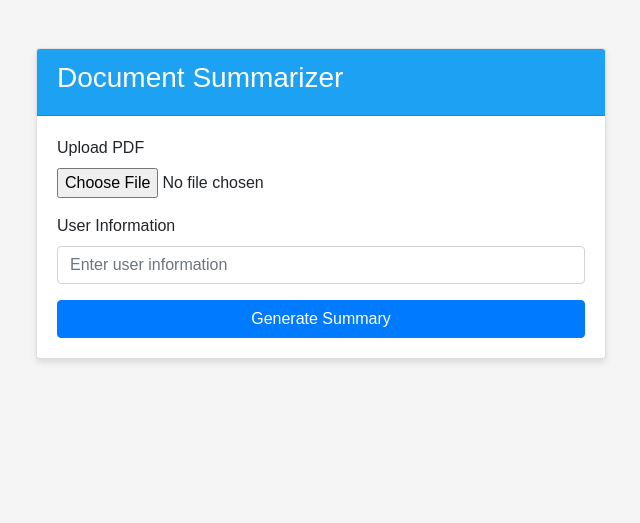
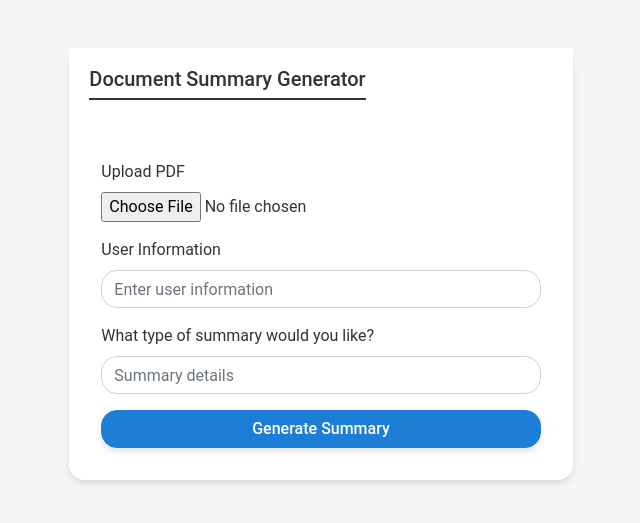
Before and after one commit to JGKing88/document_summarizer, a Flask app: page / in a window 1280 px wide. Shown: the top 523 px of the page, without its empty margins (319-959 px from the left). Run offline with Flask 3, Linux system fonts and the light colour scheme; some libraries are stand-ins or nearby versions.

Commit message:
ds update

```diff
--- a/ds/app.py
+++ b/ds/app.py
@@ -6,6 +6,12 @@ from io import BytesIO
 from transformers import GPTJForCausalLM, AutoTokenizer
 import torch
 
+import os
+import openai
+from dotenv import load_dotenv
+load_dotenv()
+
+openai.api_key = os.getenv("OPENAI_API_KEY")
 
 app = Flask(__name__)
 CORS(app)
@@ -18,13 +24,14 @@ def index():
 def upload_pdf():
     uploaded_file = request.files['pdf_file']
     user_information = request.form['user_information']
+    summary_details = request.form['summary_details']
 
     # Process the PDF and user_information to generate a summary
-    summary = process_pdf_and_user_information(uploaded_file, user_information)
+    summary = process_pdf_and_user_information(uploaded_file, user_information, summary_details)
 
     return jsonify({'summary': summary})
 
-def process_pdf_and_user_information(uploaded_file, user_information):
+def process_pdf_and_user_information(uploaded_file, user_information="", summary_details=""):
     # Placeholder function for processing the PDF and user_information
     # You can implement your own summary generation logic here
     # pdf = pdftotext.PDF(uploaded_file)
@@ -37,18 +44,48 @@ def process_pdf_and_user_information(uploaded_file, user_information):
     # final_text = "\n".join(corrected_string)
     # #print(final_text)
     # #print(s)
-    # print("Enter any relevant information you think is important for the model to know in order to summarize your text (age, demographics, English reading experience/levels):")
-    # demographic = input()
-    # model = GPTJForCausalLM.from_pretrained("EleutherAI/gpt-j-6B", revision="float16", torch_dtype=torch.float16, low_cpu_mem_usage=True)
-    # tokenizer = AutoTokenizer.from_pretrained("EleutherAI/gpt-j-6B")
-    # context = """You will be given an article and some demographic information about a reader. Summarize the article in a way that a user of this demographic finds easy to understand. Demographics: """ + demographic + """ \n Article: """+ final_text + """ Now generate the article summary: """
 
-    # input_ids = tokenizer(context, return_tensors="pt").input_ids
-    # gen_tokens = model.generate(input_ids, do_sample=True, temperature=0.9, max_length=100,)
-    # gen_text = tokenizer.batch_decode(gen_tokens)[0]
-    # print(gen_text)
-    gen_text = "This is a placeholder summary."
-    return gen_text
+    # document = ""
+
+    # prompt_prompt = "Generate a prompt that tells ChatGPT to generate a summary of the following document for this type of user: " + user_information + " and this type of summary: " + summary_details
+    # prompt = openai.ChatCompletion.create(
+    #     model="gpt-4",
+    #     messages=[
+    #             {"role": "user", "content": prompt_prompt},
+    #         ],
+    #     temperature=0.2, #[0,2] higher values are more random (want low randomnes)
+    #     max_tokens=64,
+    # )
+
+    # response = openai.ChatCompletion.create(
+    #     model="gpt-4",
+    #     messages=[
+    #             {"role": "user", "content": prompt.choices[0].message.content + "\n" + document},
+    #         ],
+    #     temperature=0.7, #higher values are more random
+    #     max_tokens=64,
+    #     frequency_penalty=0.0, #[-2, 2] Positive values decrease the model's likelihood to repeat the same line verbatim.
+    #     presence_penalty=-1.0 #[-2, 2] Positive values increase the model's likelihood to talk about new topics.
+    # )
+
+    # gen_text = response.choices[0].message.content
+
+
+    # context = user_information + summary_details
+    # document = ""
+    # response = openai.ChatCompletion.create(
+    #     model="gpt-4",
+    #     messages=[
+    #             {"role": "system", "content": "You are a summarizer. Summarize the next document with the following context: " + context},
+    #             {"role": "user", "content": document}
+    #         ],
+    #     temperature=0.7, #higher values are more random
+    #     max_tokens=64,
+    #     frequency_penalty=0.0, #[-2, 2] Positive values decrease the model's likelihood to repeat the same line verbatim.
+    #     presence_penalty=-1.0 #[-2, 2] Positive values increase the model's likelihood to talk about new topics.
+    # )
+
+    return "Jupiter is the fifth planet from the Sun and the largest in the Solar System. It is a gas giant with a mass one-thousandth that of the Sun, but two-and-a-half times that of all the other planets in the Solar System combined. Jupiter is one of the brightest objects visible to the naked eye in the night sky, and has been known to ancient civilizations since before recorded history. It is named after the Roman god Jupiter.[19] When viewed from Earth, Jupiter can be bright enough for its reflected light to cast visible shadows,[20] and is on average the third-brightest natural object in the night sky after the Moon and Venus"
 
 if __name__ == '__main__':
     app.run(debug=True)
--- a/ds/static/css/styles.css
+++ b/ds/static/css/styles.css
@@ -1,4 +1,105 @@
 body {
+    font-family: 'Roboto', sans-serif;
+    background-color: #f5f5f5;
+    color: #333;
+}
+
+.container {
+    max-width: 800px;
+}
+
+.card {
+    border: none;
+    box-shadow: 0 4px 6px rgba(0, 0, 0, 0.1);
+    border-radius: 1rem;
+}
+
+.card-header {
+    background-color: #ffffff;
+    border-bottom: none;
+    font-weight: 500;
+    font-size: 1.25rem;
+    border-radius: 1rem 1rem 0 0;
+}
+
+.card-body {
+    background-color: #ffffff;
+    padding: 2rem;
+    border-radius: 0 0 1rem 1rem;
+    overflow-wrap: break-word;
+    overflow-x: clip;
+}
+
+.scrollable-content {
+    height: 200px;
+    overflow-y: scroll;
+    overflow-x: hidden;
+    word-wrap: break-word;
+    padding-right: 15px;
+}
+
+.btn {
+    font-weight: 500;
+    border-radius: 1rem;
+    box-shadow: 0 4px 6px rgba(0, 0, 0, 0.1);
+}
+
+.btn-primary {
+    background-color: #1c7ed6;
+    border-color: #1c7ed6;
+}
+
+.btn-primary:hover {
+    background-color: #1971c2;
+    border-color: #1971c2;
+}
+
+.input-group-text {
+    font-weight: 500;
+    border-radius: 1rem;
+}
+
+.form-control {
+    border-radius: 1rem;
+}
+
+.spinner-border {
+    width: 2rem;
+    height: 2rem;
+}
+
+.title-container {
+    display: inline-block;
+    padding: 0.25rem 0;
+    border-bottom: 2px solid #333;
+    margin-bottom: 1rem;
+}
+
+@media (prefers-color-scheme: dark) {
+    body {
+        background-color: #333;
+        color: #f5f5f5;
+    }
+
+    .card {
+        background-color: #434343;
+    }
+
+    .card-header {
+        background-color: #434343;
+    }
+
+    .card-body {
+        background-color: #434343;
+    }
+
+    .title-container {
+        border-color: #f5f5f5;
+    }
+}
+
+
+/* body {
     font-family: Arial, sans-serif;
     background-color: #f5f5f5;
     margin: 0;
@@ -13,6 +114,13 @@ body {
 .card {
     box-shadow: 0 4px 6px rgba(0, 0, 0, 0.1);
 }
+.scrollable-content {
+    height: 200px;
+    overflow-y: scroll;
+    overflow-x: hidden;
+    word-wrap: break-word;
+    padding-right: 15px;
+}
 
 .card-header {
     background-color: #1da1f2;
@@ -26,4 +134,4 @@ button {
 
 input[type="file"] {
     cursor: pointer;
-}
+} */
--- a/ds/static/js/app.js
+++ b/ds/static/js/app.js
@@ -3,6 +3,7 @@ document.getElementById('upload-form').addEventListener('submit', async (e) => {
 
     const pdfFile = document.getElementById('pdf_file').files[0];
     const userInformation = document.getElementById('user_information').value;
+    const summaryDetails = document.getElementById('summary_details').value;
 
     if (!pdfFile) {
         alert('Please select a PDF file.');
@@ -12,6 +13,10 @@ document.getElementById('upload-form').addEventListener('submit', async (e) => {
     const formData = new FormData();
     formData.append('pdf_file', pdfFile);
     formData.append('user_information', userInformation);
+    formData.append('summary_details', summaryDetails);
+
+    // Show the loading icon
+    document.getElementById('loading').style.display = 'block';
 
     const response = await fetch('/upload_pdf', {
         method: 'POST',
@@ -19,6 +24,10 @@ document.getElementById('upload-form').addEventListener('submit', async (e) => {
     });
 
     const result = await response.json();
+
+    // Hide the loading icon
+    document.getElementById('loading').style.display = 'none';
+
     displaySummary(result.summary);
 });
 
--- a/ds/templates/index.html
+++ b/ds/templates/index.html
@@ -13,7 +13,9 @@
             <div class="col-md-8 offset-md-2">
                 <div class="card mt-5">
                     <div class="card-header">
-                        <h3>Document Summarizer</h3>
+                        <div class="title-container">
+                            Document Summary Generator
+                        </div>
                     </div>
                     <div class="card-body">
                         <form id="upload-form">
@@ -25,15 +27,26 @@
                                 <label for="user_information">User Information</label>
                                 <input type="text" class="form-control" id="user_information" name="user_information" placeholder="Enter user information">
                             </div>
+                            <div class="form-group">
+                                <label for="summary_details">What type of summary would you like?</label>
+                                <input type="text" class="form-control" id="summary_details" name="summary_details" placeholder="Summary details">
+                            </div>
                             <button type="submit" class="btn btn-primary btn-block">Generate Summary</button>
+                            <div class="text-center mt-3" id="loading" style="display: none;">
+                                <div class="spinner-border text-primary" role="status">
+                                    <span class="sr-only">Loading...</span>
+                                </div>
+                            </div>
                         </form>
                     </div>
                 </div>
-                <div class="card mt-5" id="summary-card" style="display: none;">
+                <div class="card mt-5" id="summary-card" style="display: none; width: 100%;">
                     <div class="card-header">
-                        <h3>Summary</h3>
+                        <div class="title-container">
+                            Summary
+                        </div>
                     </div>
-                    <div class="card-body" id="summary">
+                    <div class="card-body scrollable-content" id="summary">
                     </div>
                 </div>
             </div>
```
